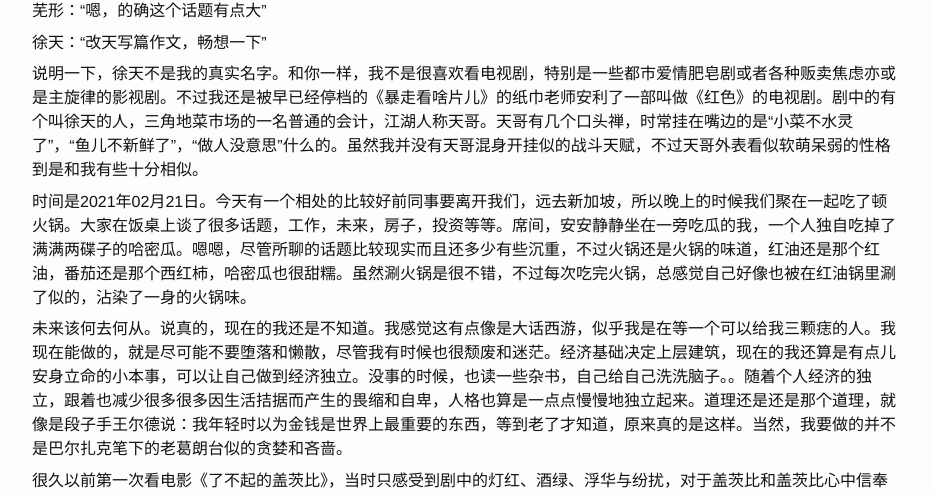
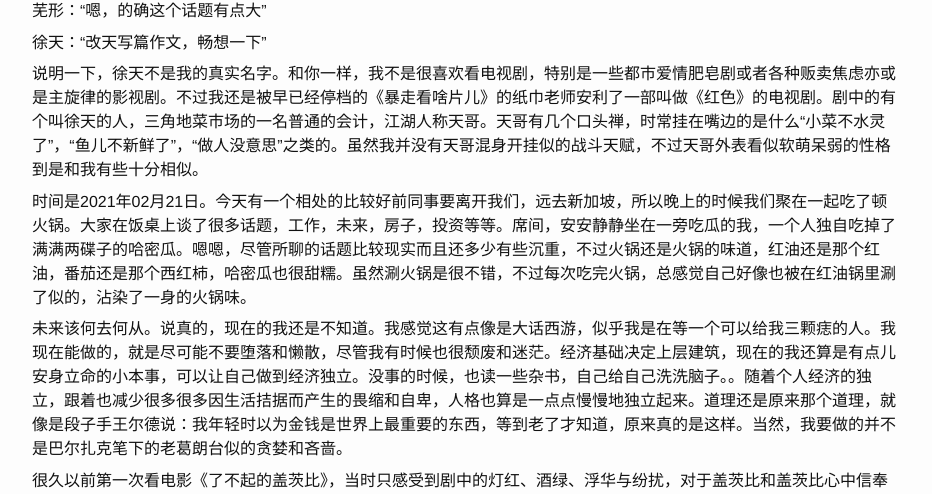
Before and after one commit to lianyu1115/lianyu, a Jekyll site: the page built from _essays/2021-02-22-我理想中的生活.md, in a window 1280 px wide. Shown: the part 236-730 px from the top of the page, without its empty margins (173-1105 px from the left). Built offline with Jekyll 4.4.1, drawn with Linux system fonts in a browser that asks for light colours.

Commit message:
Update 2021-02-22-我理想中的生活.md

```diff
--- a/_essays/2021-02-22-我理想中的生活.md
+++ b/_essays/2021-02-22-我理想中的生活.md
@@ -14,11 +14,11 @@ tags: ''
 
 徐天：“改天写篇作文，畅想一下”
 
-说明一下，徐天不是我的真实名字。和你一样，我不是很喜欢看电视剧，特别是一些都市爱情肥皂剧或者各种贩卖焦虑亦或是主旋律的影视剧。不过我还是被早已经停档的《暴走看啥片儿》的纸巾老师安利了一部叫做《红色》的电视剧。剧中的有个叫徐天的人，三角地菜市场的一名普通的会计，江湖人称天哥。天哥有几个口头禅，时常挂在嘴边的是“小菜不水灵了”，“鱼儿不新鲜了”，“做人没意思”什么的。虽然我并没有天哥混身开挂似的战斗天赋，不过天哥外表看似软萌呆弱的性格到是和我有些十分相似。
+说明一下，徐天不是我的真实名字。和你一样，我不是很喜欢看电视剧，特别是一些都市爱情肥皂剧或者各种贩卖焦虑亦或是主旋律的影视剧。不过我还是被早已经停档的《暴走看啥片儿》的纸巾老师安利了一部叫做《红色》的电视剧。剧中的有个叫徐天的人，三角地菜市场的一名普通的会计，江湖人称天哥。天哥有几个口头禅，时常挂在嘴边的是什么“小菜不水灵了”，“鱼儿不新鲜了”，“做人没意思”之类的。虽然我并没有天哥混身开挂似的战斗天赋，不过天哥外表看似软萌呆弱的性格到是和我有些十分相似。
 
 时间是2021年02月21日。今天有一个相处的比较好前同事要离开我们，远去新加坡，所以晚上的时候我们聚在一起吃了顿火锅。大家在饭桌上谈了很多话题，工作，未来，房子，投资等等。席间，安安静静坐在一旁吃瓜的我，一个人独自吃掉了满满两碟子的哈密瓜。嗯嗯，尽管所聊的话题比较现实而且还多少有些沉重，不过火锅还是火锅的味道，红油还是那个红油，番茄还是那个西红柿，哈密瓜也很甜糯。虽然涮火锅是很不错，不过每次吃完火锅，总感觉自己好像也被在红油锅里涮了似的，沾染了一身的火锅味。
 
-未来该何去何从。说真的，现在的我还是不知道。我感觉这有点像是大话西游，似乎我是在等一个可以给我三颗痣的人。我现在能做的，就是尽可能不要堕落和懒散，尽管我有时候也很颓废和迷茫。经济基础决定上层建筑，现在的我还算是有点儿安身立命的小本事，可以让自己做到经济独立。没事的时候，也读一些杂书，自己给自己洗洗脑子。。随着个人经济的独立，跟着也减少很多很多因生活拮据而产生的畏缩和自卑，人格也算是一点点慢慢地独立起来。道理还是还是那个道理，就像是段子手王尔德说：我年轻时以为金钱是世界上最重要的东西，等到老了才知道，原来真的是这样。当然，我要做的并不是巴尔扎克笔下的老葛朗台似的贪婪和吝啬。
+未来该何去何从。说真的，现在的我还是不知道。我感觉这有点像是大话西游，似乎我是在等一个可以给我三颗痣的人。我现在能做的，就是尽可能不要堕落和懒散，尽管我有时候也很颓废和迷茫。经济基础决定上层建筑，现在的我还算是有点儿安身立命的小本事，可以让自己做到经济独立。没事的时候，也读一些杂书，自己给自己洗洗脑子。。随着个人经济的独立，跟着也减少很多很多因生活拮据而产生的畏缩和自卑，人格也算是一点点慢慢地独立起来。道理还是原来那个道理，就像是段子手王尔德说：我年轻时以为金钱是世界上最重要的东西，等到老了才知道，原来真的是这样。当然，我要做的并不是巴尔扎克笔下的老葛朗台似的贪婪和吝啬。
 
 很久以前第一次看电影《了不起的盖茨比》，当时只感受到剧中的灯红、酒绿、浮华与纷扰，对于盖茨比和盖茨比心中信奉的那盏绿灯更是无法理解，不知所以。后来的我，也像是慢慢地经历着从詹姆斯·卡兹到杰伊·盖茨比的蜕变。我心中也曾有过那盏近在咫尺却又遥不可及且早已熄灭的绿灯。就像罗曼·罗兰说的，没有人是为了读书而读书，而是在书中读自己，在书中发现自己。虽然我并没有盖茨比的灵性和成就，但盖茨比的人生和我的人生轨迹和心路成长历程多少有些相似。盖茨比的温柔、执着和天真，对我来说是一种警告。
 
```
